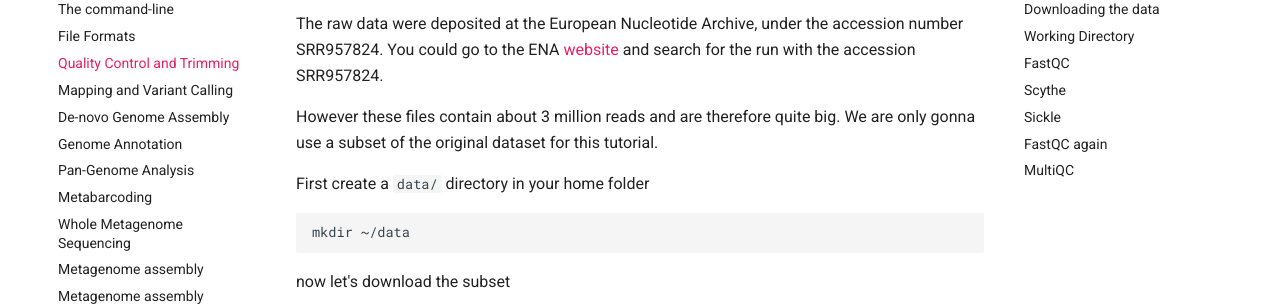
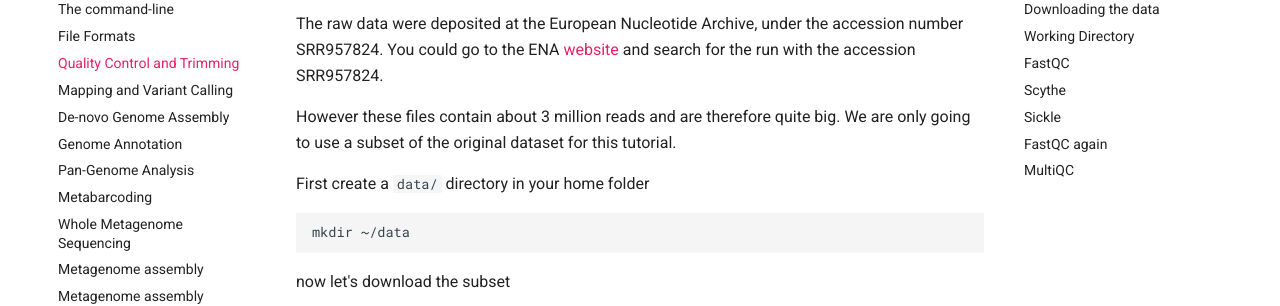
Before and after one commit to HadrienG/tutorials, an MkDocs documentation site: the page built from docs/qc.md, in a window 1280 px wide and 900 px high, scrolled down 856 px. Shown: the part 153-459 px from the top of the window. Built offline with MkDocs 1.6.1 and Material for MkDocs 9.7.7, drawn with Linux system fonts in a browser that asks for light colours; comment, search, counter and statistics services are not loaded; old or Windows-style settings are respelled for this version of MkDocs; some of the changed text lies outside the part shown.

Commit message:
Update qc.md
Remove colloquialism :)

Change Scythe command to fit UNIX convention of `command options source destination`

````diff
--- a/docs/qc.md
+++ b/docs/qc.md
@@ -21,7 +21,7 @@
 You could go to the ENA [website](http://www.ebi.ac.uk/ena) and search for the run with the accession SRR957824.
 
 However these files contain about 3 million reads and are therefore quite big.
-We are only gonna use a subset of the original dataset for this tutorial.
+We are only going to use a subset of the original dataset for this tutorial.
 
 First create a `data/` directory in your home folder
 
@@ -162,8 +162,8 @@
 Now we run scythe on both our read files
 
 ```bash
-scythe -a adapters.fasta -o SRR957824_adapt_R1.fastq SRR957824_500K_R1.fastq.gz
-scythe -a adapters.fasta -o SRR957824_adapt_R2.fastq SRR957824_500K_R2.fastq.gz
+scythe -a adapters.fasta SRR957824_500K_R1.fastq.gz -o SRR957824_adapt_R1.fastq
+scythe -a adapters.fasta SRR957824_500K_R2.fastq.gz -o SRR957824_adapt_R2.fastq
 ```
 
 !!! question
````
